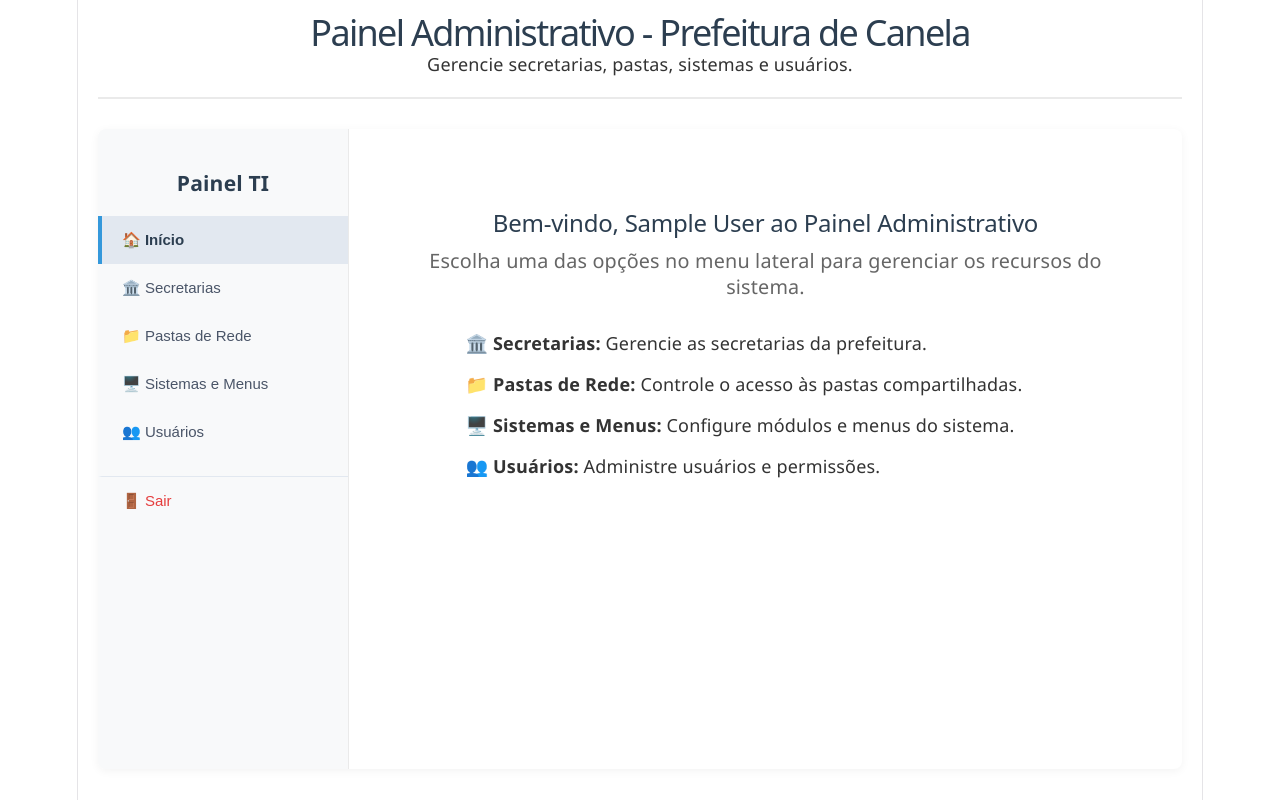
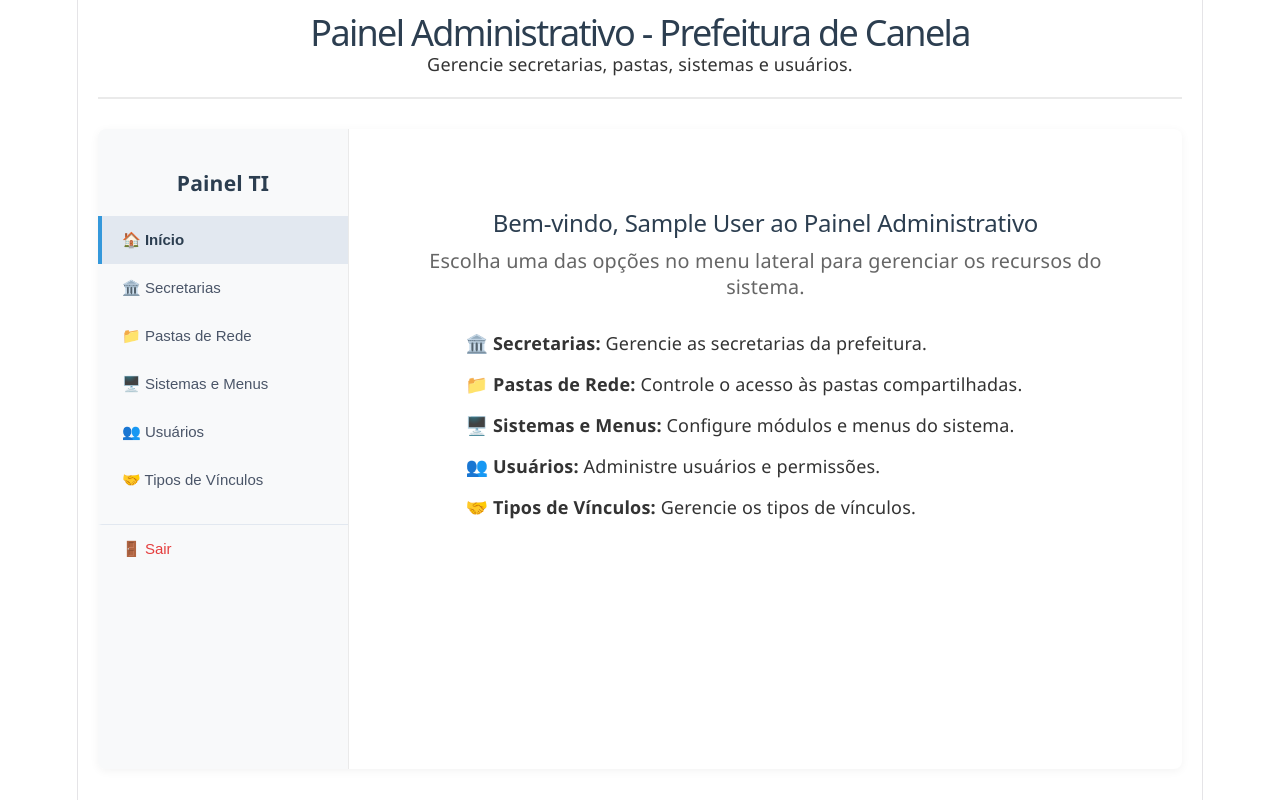
Before and after one commit to smenegas/access-control, a React (Vite) app: page /admin in a window 1280 px wide. Built offline with nearby package versions, Linux system fonts and the light colour scheme; no server answers; sample sign-in values are in the browser's storage.

Commit message:
Added a item called Tipos de Vinculos on the sidebar to allow de admin user manage the relationships between users and organization.

```diff
--- a/src/components/admin/AdminInstructions.jsx
+++ b/src/components/admin/AdminInstructions.jsx
@@ -11,6 +11,7 @@ export default function AdminInstructions({ user }) {
         <li><strong>📁 Pastas de Rede:</strong> Controle o acesso às pastas compartilhadas.</li>
         <li><strong>🖥️ Sistemas e Menus:</strong> Configure módulos e menus do sistema.</li>
         <li><strong>👥 Usuários:</strong> Administre usuários e permissões.</li>
+        <li><strong>🤝 Tipos de Vínculos:</strong> Gerencie os tipos de vínculos.</li>
       </ul>
     </div>
   );
--- a/src/components/admin/admin-main.jsx
+++ b/src/components/admin/admin-main.jsx
@@ -64,6 +64,7 @@ export default function AdminMain({ activeTab, activeUserSubmenu, user }) {
             {activeUserSubmenu === 'redefinir' && (<ResetPassword />)}
         </div>
         );
+        case 'vinculos': return <h2>Tipos de Vínculos</h2>;
         default: return (
         <AdminInstructions user={null} />
         );
--- a/src/components/admin/admin-sidebar.jsx
+++ b/src/components/admin/admin-sidebar.jsx
@@ -46,6 +46,12 @@ export default function AdminSidebar({ activeTab, setActiveTab, activeUserSubmen
               </div>
             )}
             <button
+              className={activeTab === 'vinculos' ? 'ativo' : ''}
+              onClick={() => setActiveTab('vinculos')}
+            >
+              🤝 Tipos de Vínculos
+            </button>
+            <button
               className="logout-btn"
               onClick={logout}
             >
```
